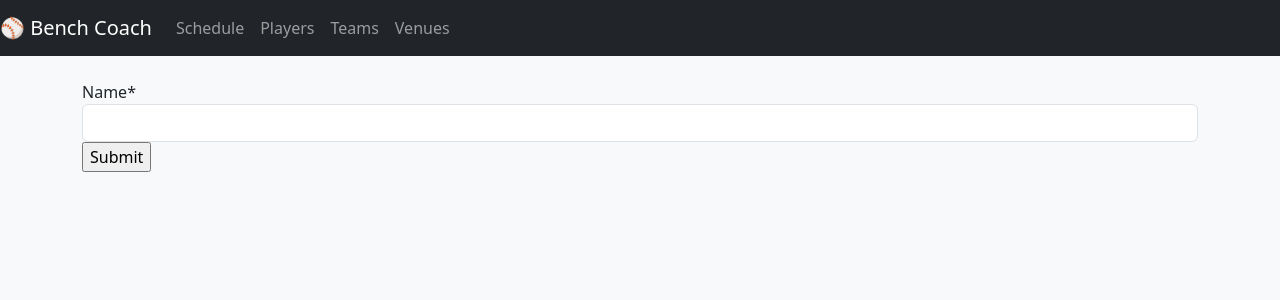
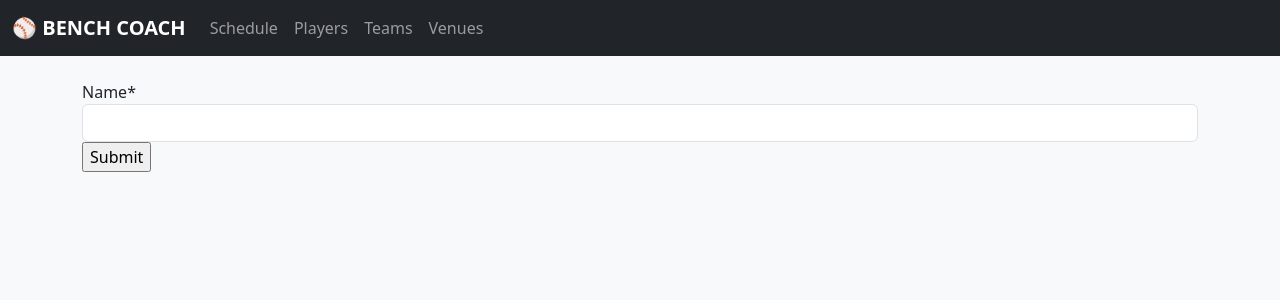
Before and after one commit to anthonyscorrea/benchcoach, a Django app: page /teams/edit in a window 1280 px wide. Shown: the top 300 px of the page. Run offline with Django 3.2, Linux system fonts and the light colour scheme; parts of the project's set-up code (start-up, migrations or seed data) failed here and were passed over; some libraries are stand-ins or nearby versions.

Commit message:
Fixed margins on navbar

```diff
--- a/templates/base.html
+++ b/templates/base.html
@@ -14,7 +14,8 @@
 <body class="bg-light">
 
 <nav class="navbar navbar-expand-md navbar-dark bg-dark fixed-top">
-    <a class="navbar-brand" href="{% url 'home' %}">⚾️ Bench Coach</a>
+    <div class="container-fluid">
+    <a class="navbar-brand fw-bolder text-uppercase" href="{% url 'home' %}">⚾️ Bench Coach</a>
 
     <div class="collapse navbar-collapse">
         <ul class="navbar-nav mr-auto">
@@ -32,6 +33,7 @@
             </li>
         </ul>
     </div>
+    </div>
 </nav>
 
 <main role="main" class="container">
```
